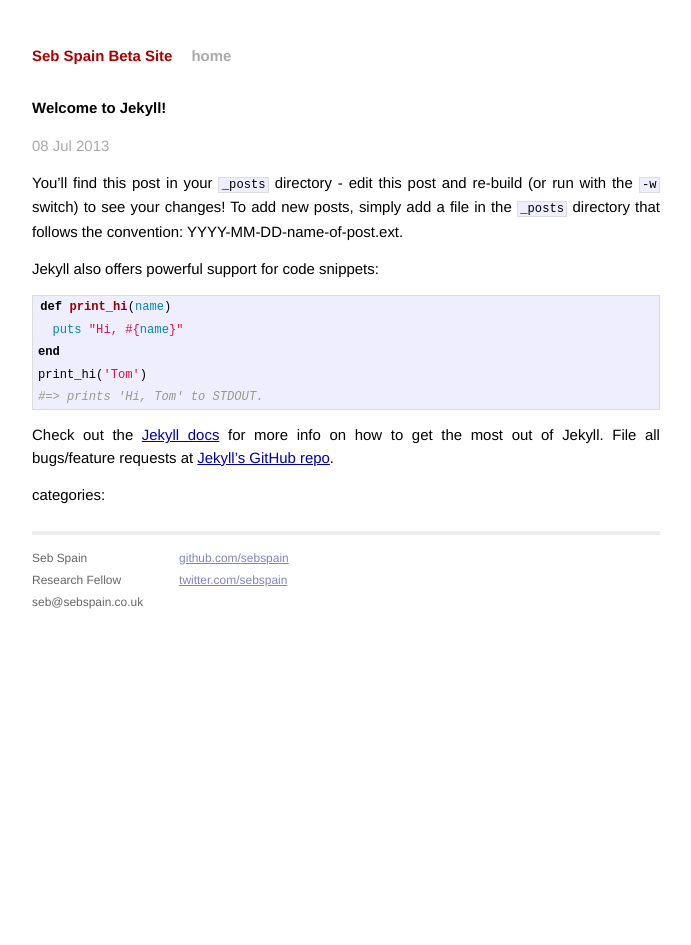
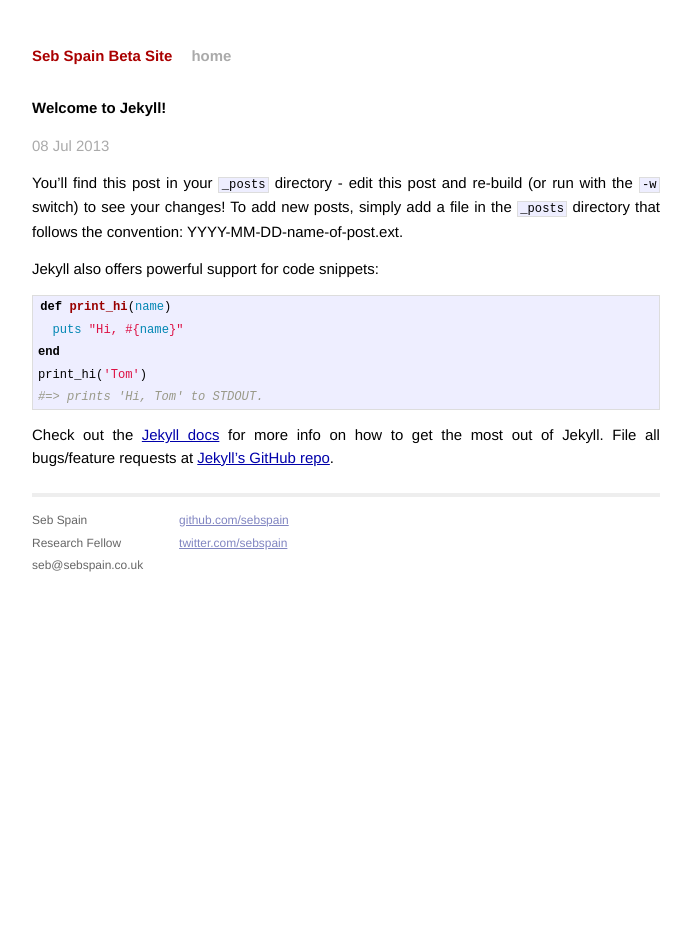
Before and after one commit to sebspain/sebspain.github.io, a Jekyll site: the page built from _posts/2013-07-08-welcome-to-jekyll.markdown, in a window 1280 px wide. Shown: the whole page, without its empty margins (294-985 px from the left). Built offline with Jekyll 4.4.1, drawn with Linux system fonts in a browser that asks for light colours.

Commit message:
modified:   _layouts/post.html

```diff
--- a/_layouts/post.html
+++ b/_layouts/post.html
@@ -7,4 +7,3 @@
 <div class="post">
 {{ content }}
 </div>
-<p>categories: {{ post.categories | category_links }}</p>
```
